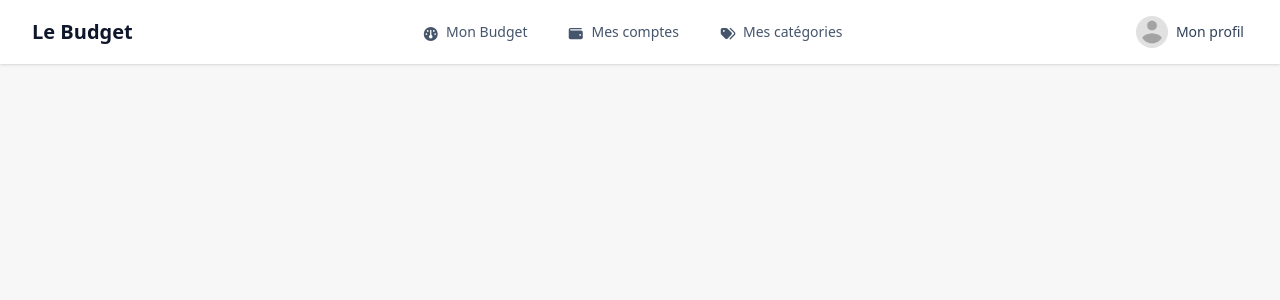
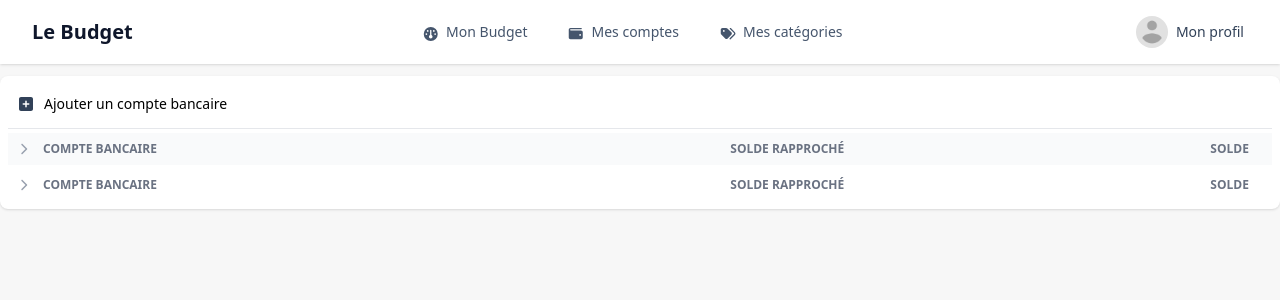
Before and after one commit to valcriss/le-budget, an Angular app in the folder frontend/: page /accounts in a window 1280 px wide. Shown: the top 300 px of the page. Built offline with nearby package versions, Linux system fonts and the light colour scheme.

Commit message:
feat: implement accounts menu and table components with associated templates and styles

```diff
--- /dev/null
+++ b/frontend/src/app/components/accounts/accounts-menu/accounts-menu.html
@@ -0,0 +1,10 @@
+<nav class="w-full">
+  <ul class="flex flex-row gap-2 items-center justify-start border-b border-gray-200 pb-1">
+    <li>
+      <button class="cursor-pointer flex items-center gap-2 p-2 px-2 rounded-md hover:bg-gray-100 focus:outline-none focus:ring-2 focus:ring-[#58a9ff] max-w-xs text-left">
+        <fa-icon [icon]="icAddAccount" class="text-base text-slate-700"></fa-icon>
+        <span class="text-sm font-medium">Ajouter un compte bancaire</span>
+      </button>
+    </li>
+  </ul>
+</nav>
--- /dev/null
+++ b/frontend/src/app/components/accounts/accounts-menu/accounts-menu.ts
@@ -0,0 +1,17 @@
+import { Component } from '@angular/core';
+import { FontAwesomeModule, FaIconLibrary } from '@fortawesome/angular-fontawesome';
+import { faPlusSquare } from '@fortawesome/free-solid-svg-icons';
+
+@Component({
+  selector: 'app-accounts-menu',
+  imports: [ FontAwesomeModule ],
+  templateUrl: './accounts-menu.html',
+  styleUrl: './accounts-menu.css'
+})
+export class AccountsMenu {
+  protected readonly icAddAccount = faPlusSquare;
+
+  constructor(library: FaIconLibrary) {
+    library.addIcons(faPlusSquare);
+  }
+}
--- /dev/null
+++ b/frontend/src/app/components/accounts/accounts-table/accounts-table.html
@@ -0,0 +1,33 @@
+<div>
+    <div class="flex flex-row px-2 h-8 text-xs font-semibold uppercase text-gray-500 bg-gray-50 mt-1">
+        <div class="basis-0 flex items-center pr-2">
+            <fa-icon [icon]="icChevronRight" class="text-gray-400 text-xs cursor-pointer"></fa-icon>
+        </div>
+        <div class="basis-8/12 md:basis-4/12 flex items-center px-1">Compte bancaire</div>
+        <div class="hidden basis-4/12 md:basis-4/12 md:flex items-center justify-end px-1 text-right">
+            Solde rapproché
+        </div>
+        <div class="basis-4/12 md:basis-4/12 flex items-center justify-end px-1 text-right">
+            Solde
+        </div>
+        <div class="basis-0 md:basis-0 flex items-center justify-end px-1 text-right">
+            &nbsp;
+        </div>
+    </div>
+
+    <div class="flex flex-row px-2 h-8 text-xs font-semibold uppercase text-gray-500 mt-1">
+        <div class="basis-0 flex items-center pr-2">
+            <fa-icon [icon]="icChevronRight" class="text-gray-400 text-xs cursor-pointer"></fa-icon>
+        </div>
+        <div class="basis-8/12 md:basis-4/12 flex items-center px-1">Compte bancaire</div>
+        <div class="hidden basis-4/12 md:basis-4/12 md:flex items-center justify-end px-1 text-right">
+            Solde rapproché
+        </div>
+        <div class="basis-4/12 md:basis-4/12 flex items-center justify-end px-1 text-right">
+            Solde
+        </div>
+        <div class="basis-0 md:basis-0 flex items-center justify-end px-1 text-right">
+            &nbsp;
+        </div>
+    </div>
+</div>
--- /dev/null
+++ b/frontend/src/app/components/accounts/accounts-table/accounts-table.ts
@@ -0,0 +1,18 @@
+import { Component } from '@angular/core';
+import { FaIconLibrary, FontAwesomeModule } from '@fortawesome/angular-fontawesome';
+import { faChevronRight } from '@fortawesome/free-solid-svg-icons';
+
+@Component({
+  selector: 'app-accounts-table',
+  imports: [FontAwesomeModule],
+  templateUrl: './accounts-table.html',
+  styleUrl: './accounts-table.css'
+})
+export class AccountsTable {
+  protected readonly icChevronRight = faChevronRight;
+
+  constructor(library: FaIconLibrary) {
+    library.addIcons(faChevronRight);
+  }
+
+}
--- a/frontend/src/app/pages/accounts-page/accounts-page.html
+++ b/frontend/src/app/pages/accounts-page/accounts-page.html
@@ -1 +1,12 @@
 <app-header></app-header>
+
+<div class="px-1 md:px-0">
+    <div class="flex flex-row mx-auto max-w-7xl gap-1 md:gap-3">
+        <div class="basis-full md:basis-12/12">
+            <app-ui-card>
+                <app-accounts-menu></app-accounts-menu>
+                <app-accounts-table></app-accounts-table>
+            </app-ui-card>
+        </div>
+    </div>
+</div>
--- a/frontend/src/app/pages/accounts-page/accounts-page.ts
+++ b/frontend/src/app/pages/accounts-page/accounts-page.ts
@@ -1,9 +1,12 @@
 import { Component } from '@angular/core';
 import { Header } from '../../components/ui/header/header';
+import { UiCard } from '../../components/ui/ui-card/ui-card';
+import { AccountsMenu } from '../../components/accounts/accounts-menu/accounts-menu';
+import { AccountsTable } from '../../components/accounts/accounts-table/accounts-table';
 
 @Component({
   selector: 'app-accounts-page',
-  imports: [Header],
+  imports: [Header, UiCard, AccountsMenu, AccountsTable],
   templateUrl: './accounts-page.html',
   styleUrl: './accounts-page.css'
 })
```
Also changed, not shown: frontend/src/app/components/accounts/accounts-menu/accounts-menu.css (added), frontend/src/app/components/accounts/accounts-table/accounts-table.css (added), 2 other files (tests, documents, lock files or other folders).
